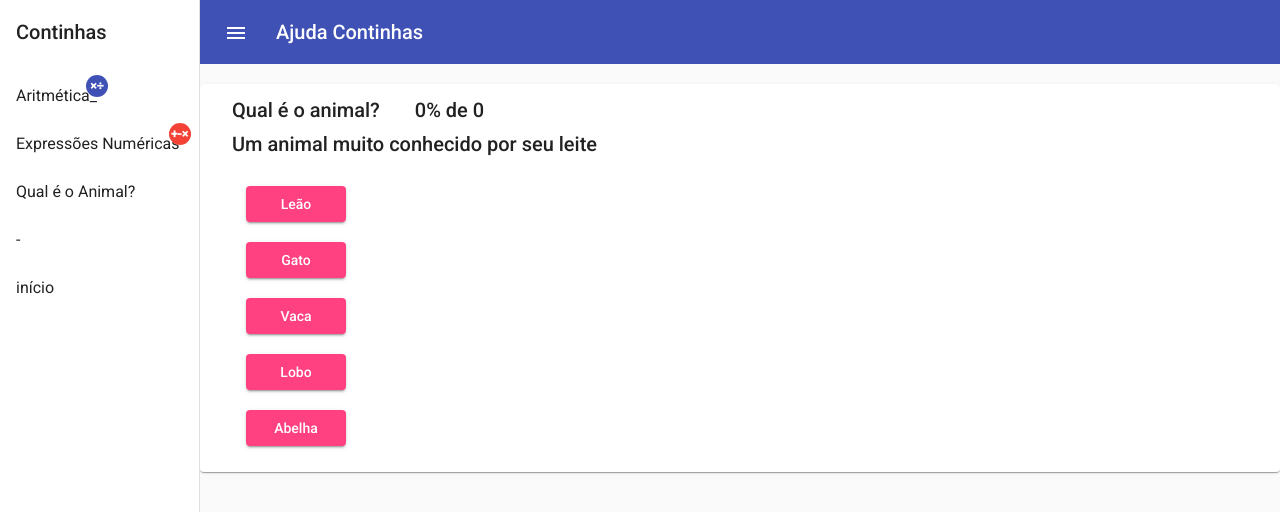
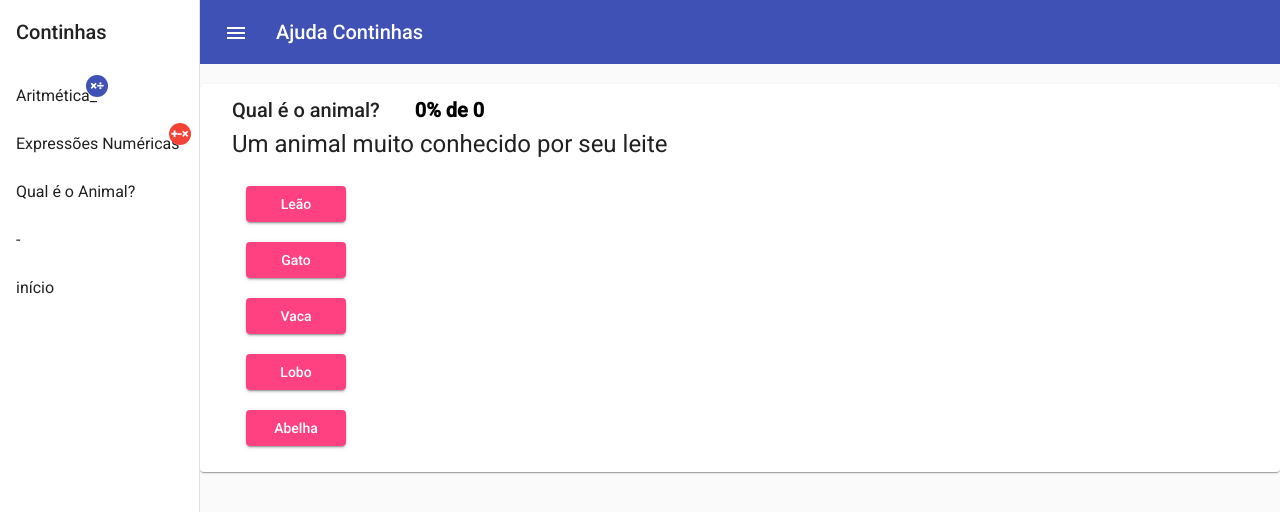
Before and after one commit to Jefferson-S-Rodrigues/angular-continhas, an Angular app: page /animais in a window 1280 px wide. Shown: the top 512 px of the page. Built offline with nearby package versions, Linux system fonts and the light colour scheme.

Commit message:
melhorias visuais e de usabilidade

```diff
--- a/src/app/animais/animais.component.html
+++ b/src/app/animais/animais.component.html
@@ -1,10 +1,14 @@
 <mat-card class="shipping-card">
   <mat-card-header>
-    <mat-card-title>{{title}} <span [ngStyle]="{'padding-left': '30px'}">{{usuario.porc}}% de
+    <mat-card-title>{{title}} <span [ngStyle]="{
+      'padding-left': '30px',
+      'font-weight': 'bold',
+      'color': (usuario.total > 0) ? ((usuario.porc >= 60) ? '#1a8855' : '#db3444') : '#000'
+    }">{{usuario.porc}}% de
         {{usuario.total}}</span>
     </mat-card-title>
     <mat-card-title>
-      <h2>{{usuario.descr}}</h2>
+      <h1>{{usuario.descr}}</h1>
     </mat-card-title>
   </mat-card-header>
   <mat-card-content>
--- a/src/app/app.component.html
+++ b/src/app/app.component.html
@@ -21,4 +21,3 @@
     <router-outlet></router-outlet>
   </mat-sidenav-content>
 </mat-sidenav-container>
-<!-- 0.2.1 -->
--- a/src/app/aritmetica/aritmetica.component.html
+++ b/src/app/aritmetica/aritmetica.component.html
@@ -1,7 +1,11 @@
-<form [formGroup]="contaForm" novalidate (ngSubmit)="onSubmit()">
+<form [formGroup]="contaForm" novalidate (ngSubmit)="onSubmit(); resposta.focus()">
   <mat-card class="shipping-card">
     <mat-card-header>
-      <mat-card-title>{{title}} <span [ngStyle]="{'padding-left': '30px'}">{{usuario.porc}}% de {{usuario.total}}</span>
+      <mat-card-title>{{title}}<span [ngStyle]="{
+        'padding-left': '30px',
+        'font-weight': 'bold',
+        'color': (usuario.total > 0) ? ((usuario.porc >= 60) ? '#1a8855' : '#db3444') : '#000'
+      }">{{usuario.porc}}% de {{usuario.total}}</span>
       </mat-card-title>
       <mat-card-title *ngIf="usuario.o == 0 else divisao">
         <h2>{{usuario.a}}</h2>
@@ -17,7 +21,7 @@
       <div class="row">
         <div class="col">
           <mat-form-field class="full-width">
-            <input matInput #resposta maxlength="10" placeholder="Resposta" type="number" formControlName="resposta">
+            <input matInput #resposta maxlength="10" placeholder="Resposta" type="number" formControlName="resposta" autofocus>
             <mat-hint align="end">{{resposta.value.length}}</mat-hint>
           </mat-form-field>
         </div>
--- a/src/app/expr-num/expr-num.component.html
+++ b/src/app/expr-num/expr-num.component.html
@@ -1,7 +1,11 @@
-<form [formGroup]="contaForm" novalidate (ngSubmit)="onSubmit()">
+<form [formGroup]="contaForm" novalidate (ngSubmit)="onSubmit(); resposta.focus()">
     <mat-card class="shipping-card">
       <mat-card-header>
-        <mat-card-title>{{title}} <span [ngStyle]="{'padding-left': '30px'}">{{usuario.porc}}% de {{usuario.total}}</span>
+        <mat-card-title>{{title}} <span [ngStyle]="{
+          'padding-left': '30px',
+          'font-weight': 'bold',
+          'color': (usuario.total > 0) ? ((usuario.porc >= 60) ? '#1a8855' : '#db3444') : '#000'
+        }">{{usuario.porc}}% de {{usuario.total}}</span>
         </mat-card-title>
         <mat-card-title>
           <h2>{{usuario.expr | replace: '[*]' : '&#215;'}}</h2>
@@ -11,7 +15,7 @@
         <div class="row">
           <div class="col">
             <mat-form-field class="full-width">
-              <input matInput #resposta maxlength="10" placeholder="Resposta" type="number" formControlName="resposta">
+              <input matInput #resposta maxlength="10" placeholder="Resposta" type="number" formControlName="resposta" autofocus>
               <mat-hint align="end">{{resposta.value.length}}</mat-hint>
             </mat-form-field>
           </div>
```
